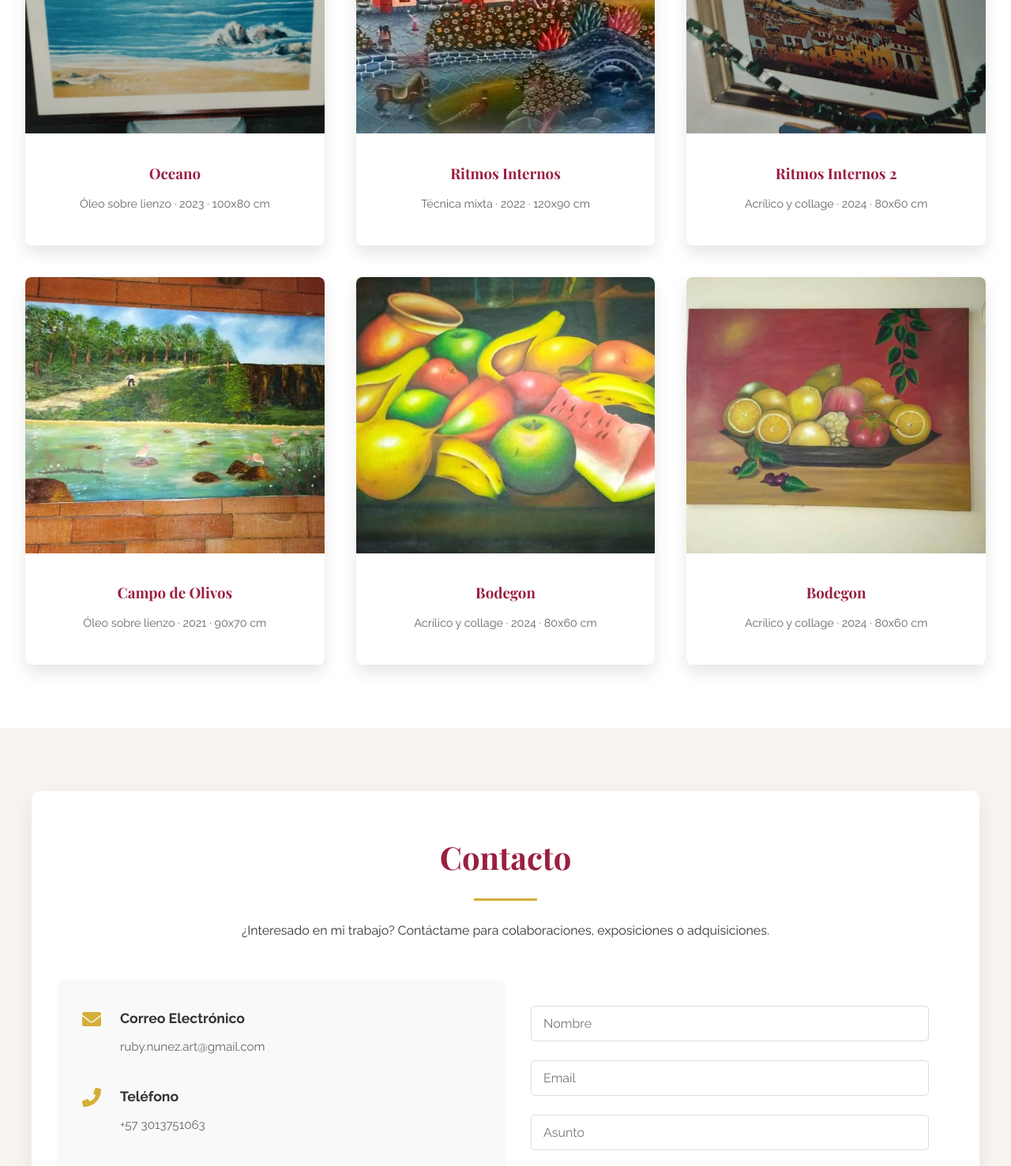
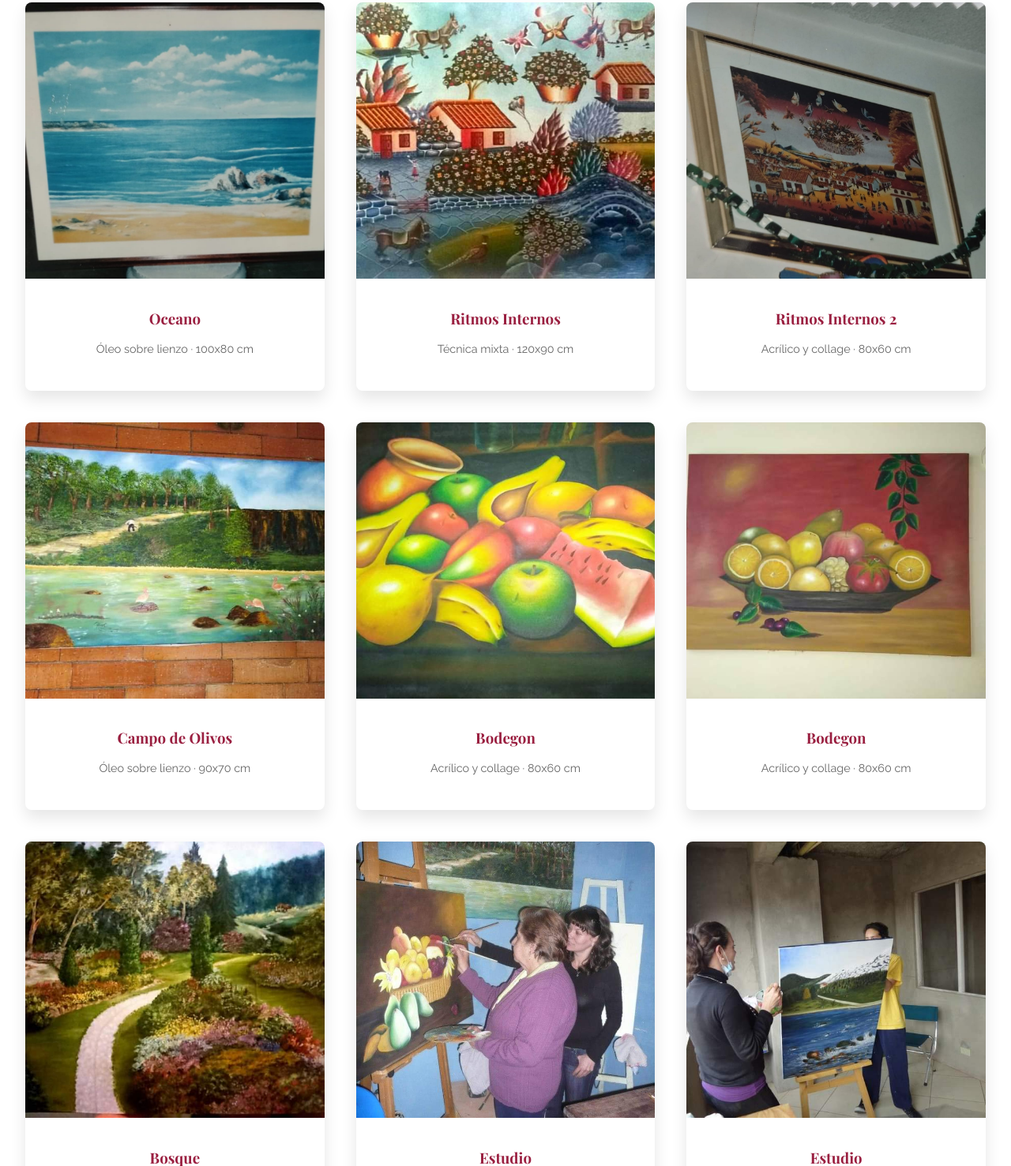
Before and after one commit to Ichlaura/RubyNunez, a plain HTML site: page index.html in a window 1280 px wide. Shown: the part 2142-3619 px from the top of the page at 79% size. Drawn offline with nearby package versions, Linux system fonts and the light colour scheme; a script that the page names is missing; a web font is replaced by a local one.

Commit message:
initial commit

```diff
--- a/index.html
+++ b/index.html
@@ -62,7 +62,7 @@
         <section id="bio" class="bio-section">
             <div class="bio-card">
                 <div class="bio-image">
-                    <img src="images/ruby.jpg" alt="Retrato de Ruby Núñez Cala" loading="lazy">
+                    <img src="images/Fotoportada.png" alt="Retrato de Ruby Núñez Cala" loading="lazy">
                 </div>
                 <div class="bio-content">
                     <h2>Biografía Artística</h2>
@@ -84,7 +84,7 @@
                     <img src="images/oceano.jpeg" alt="Obra 'oceano'" loading="lazy">
                     <figcaption>
                         <h3>Oceano </h3>
-                        <p>Óleo sobre lienzo · 2023 · 100x80 cm</p>
+                        <p>Óleo sobre lienzo · 100x80 cm</p>
 
                     </figcaption>
                 </figure>
@@ -92,7 +92,7 @@
                     <img src="images/pueblo1.jpeg" alt="Obra 'Ritmos Internos'" loading="lazy">
                     <figcaption>
                         <h3>Ritmos Internos</h3>
-                        <p>Técnica mixta · 2022 · 120x90 cm</p>
+                        <p>Técnica mixta · 120x90 cm</p>
 
                     </figcaption>
                 </figure>
@@ -100,7 +100,7 @@
                     <img src="images/pueblo.jpeg" alt="Obra 'Ritmos Internos 2'" loading="lazy">
                     <figcaption>
                         <h3>Ritmos Internos 2</h3>
-                        <p>Acrílico y collage · 2024 · 80x60 cm</p>
+                        <p>Acrílico y collage · 80x60 cm</p>
 
                     </figcaption>
                 </figure>
@@ -108,7 +108,7 @@
                     <img src="images/rio.jpeg" alt="Obra 'Campo de Olivos'" loading="lazy">
                     <figcaption>
                         <h3>Campo de Olivos</h3>
-                        <p>Óleo sobre lienzo · 2021 · 90x70 cm</p>
+                        <p>Óleo sobre lienzo · 90x70 cm</p>
 
                     </figcaption>
                 </figure>
@@ -116,7 +116,7 @@
                     <img src="images/bodegon.jpeg" alt="Obra 'Ritmos Internos 2'" loading="lazy">
                     <figcaption>
                         <h3>Bodegon</h3>
-                        <p>Acrílico y collage · 2024 · 80x60 cm</p>
+                        <p>Acrílico y collage · 80x60 cm</p>
 
                     </figcaption>
                 </figure>
@@ -124,10 +124,42 @@
                     <img src="images/bodegon3.jpeg" alt="Obra 'Ritmos Internos 2'" loading="lazy">
                     <figcaption>
                         <h3>Bodegon</h3>
-                        <p>Acrílico y collage · 2024 · 80x60 cm</p>
+                        <p>Acrílico y collage  · 80x60 cm</p>
 
                     </figcaption>
                 </figure>
+                    <figure class="gallery-item">
+                        <img src="images/bosque3.jpeg" alt="Obra 'Ritmos Internos 2'" loading="lazy">
+                        <figcaption>
+                            <h3>Bosque</h3>
+                            <p>Oleo sobre lienzo  · 80x60 cm</p>
+
+                        </figcaption>
+                    </figure>
+                        <figure class="gallery-item">
+                            <img src="images/estudio1.png" alt="Obra 'Ritmos Internos 2'" loading="lazy">
+                            <figcaption>
+                                <h3>Estudio</h3>
+                                <p></p>
+
+                            </figcaption>
+                        </figure>
+                            <figure class="gallery-item">
+                                <img src="images/estudio2.png" alt="Obra 'Ritmos Internos 2'" loading="lazy">
+                                <figcaption>
+                                    <h3>Estudio</h3>
+                                    <p></p>
+
+                                </figcaption>
+                </figure>
+                <figure class="gallery-item">
+                    <img src="images/estudio3.jpeg" alt="Obra 'Ritmos Internos 2'" loading="lazy">
+                    <figcaption>
+                        <h3>Estudio</h3>
+                        <p></p>
+
+                    </figcaption>
+    </figure>
             </div>
         </section>
 
```
Also changed, not shown: images/estudio3.jpeg (added).
